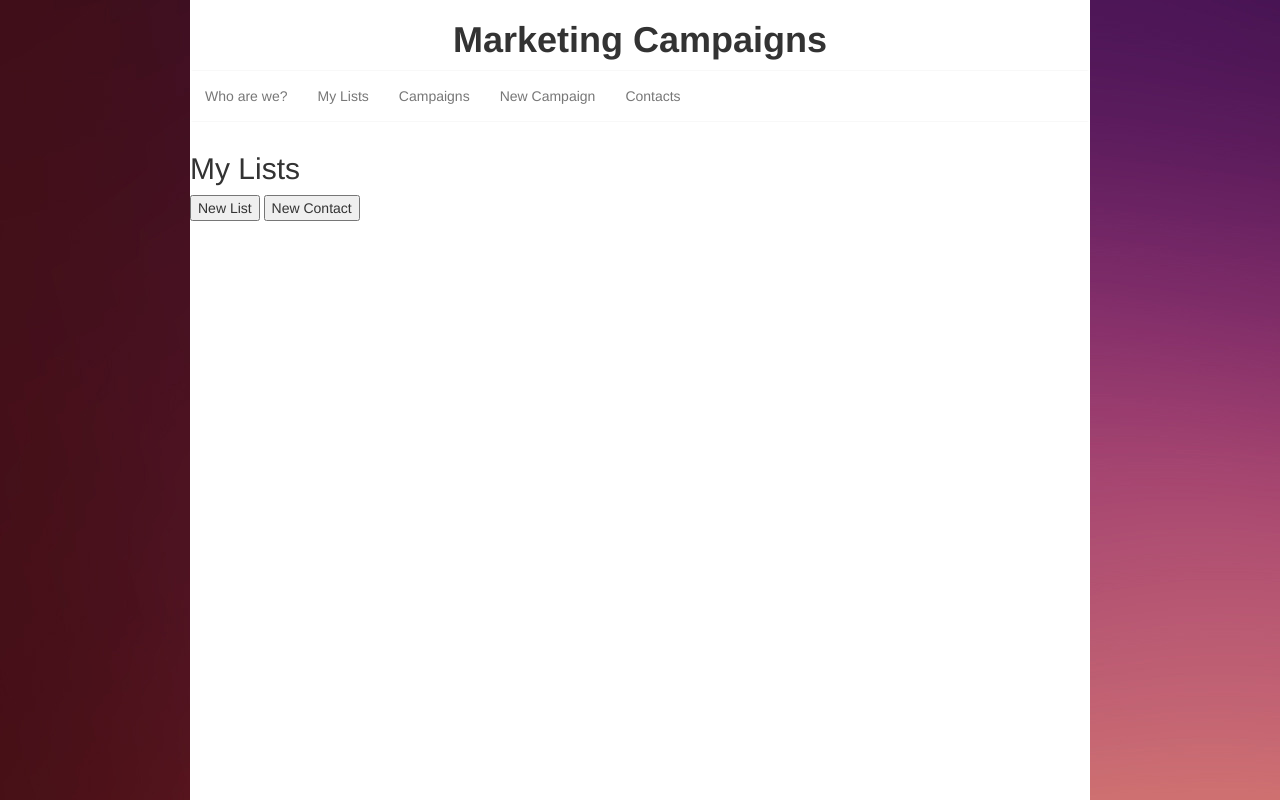
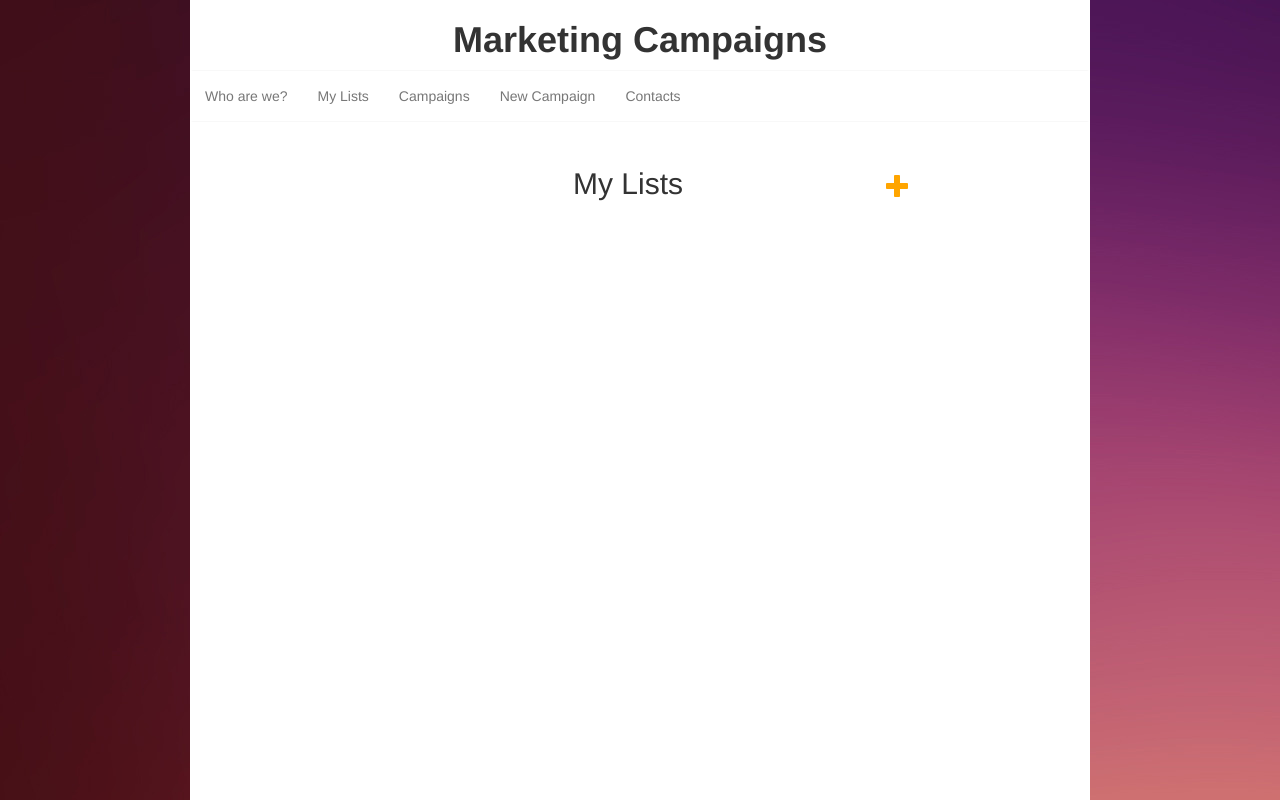
Before and after one commit to pauerbino/iawFinal, a website: page iaw2017-frontend/app/index.html at #!/lists in a window 1280 px wide. Drawn offline with nearby package versions, Linux system fonts and the light colour scheme; some packages are replaced by stand-ins of ours; files that its build step writes are made by us from their sources; no server answers.

Commit message:
mas estilos

```diff
--- a/iaw2017-frontend/app/styles/main.css
+++ b/iaw2017-frontend/app/styles/main.css
@@ -106,3 +106,27 @@ html, body {
     width: 25%;
     margin: auto;
 }
+
+.glyphicon-chevron-right {
+    float: right;
+}
+
+.lists {
+    width: 60%;
+    margin: auto
+}
+
+.margin-auto {
+    margin: auto;
+}
+
+.my-lists-header {
+    display: flex;
+    justify-content: space-between;
+}
+
+.new-list-icon {
+    color: orange;
+    padding-bottom: 10px;
+    cursor: pointer;
+}
--- a/iaw2017-frontend/app/views/lists.html
+++ b/iaw2017-frontend/app/views/lists.html
@@ -1,4 +1,8 @@
-<h2> My Lists </h2>
+<div class="lists">
+    <div class="my-lists-header">
+        <h2 class="align-center margin-auto" > My Lists </h2>
+        <h3 class="glyphicon glyphicon-plus new-list-icon" aria-hidden="true" ng-click="goToNewList()"></h3>
+    </div>
 
     <div ng-repeat="list in lists">
         <a class="list-group-item list-group-item-action" data-toggle="list" role="tab" ng-click="goToList(list)">
@@ -7,5 +11,7 @@
         </a>
     </div>
 
-<button type="button" ng-click="goToNewList()">New List</button>
-<button ng-click="goToNewContact()">New Contact</button>
+    <!-- <button type="btn btn-warning" >New List</button> -->
+    <!-- <button ng-click="goToNewContact()">New Contact</button> -->
+
+</div>
```
Also changed, not shown: iaw2017-frontend/app/views/contactList.html (+1 -1 lines), iaw2017-frontend/app/views/myCampaigns.html (+2 -2 lines), iaw2017-frontend/app/views/myContacts.html (+1 -1 lines), iaw2017-frontend/app/views/newList.html (+1 -1 lines), iaw2017-frontend/app/views/signin.html (+0 -35 lines). Lines whose indentation alone changed are shown as unchanged.
